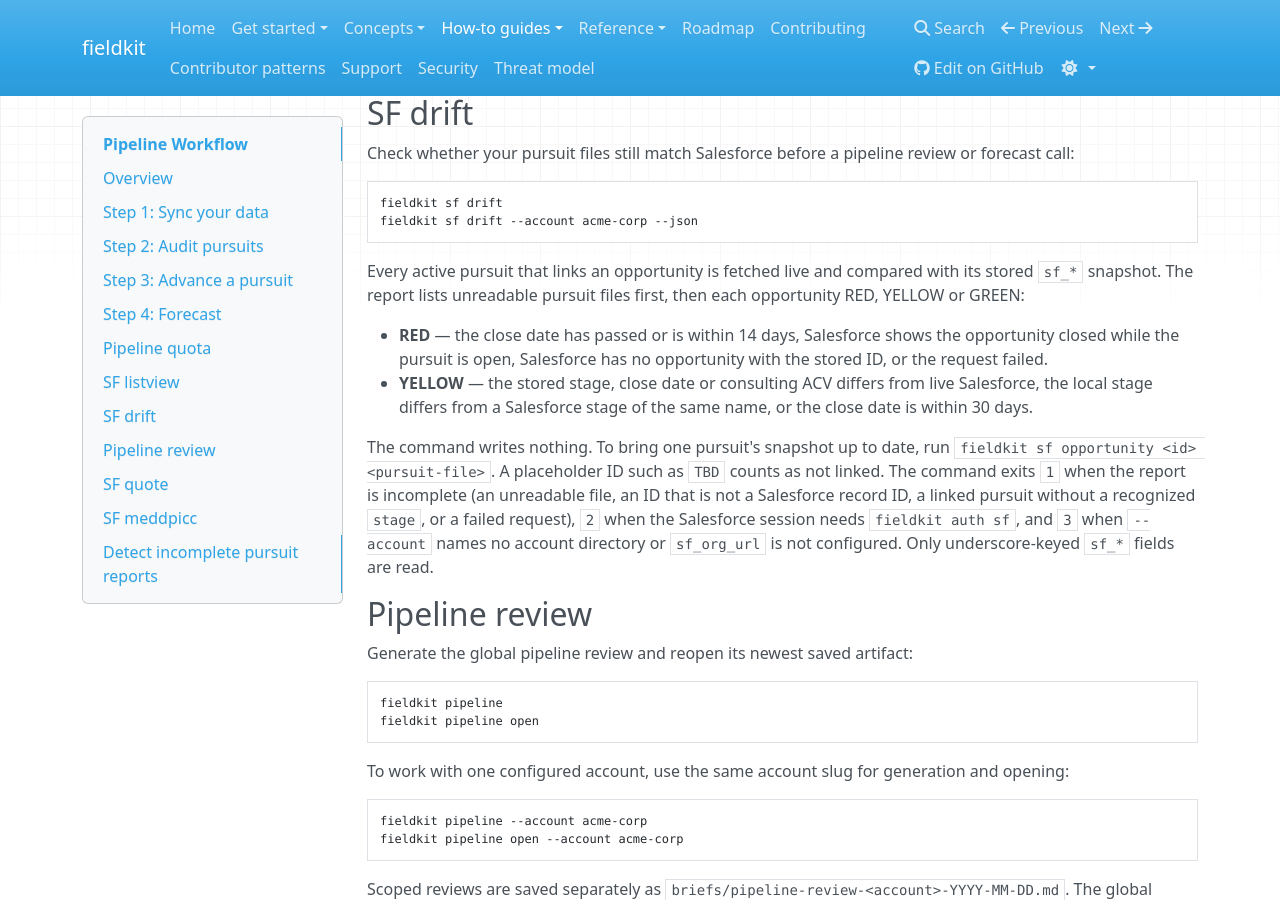
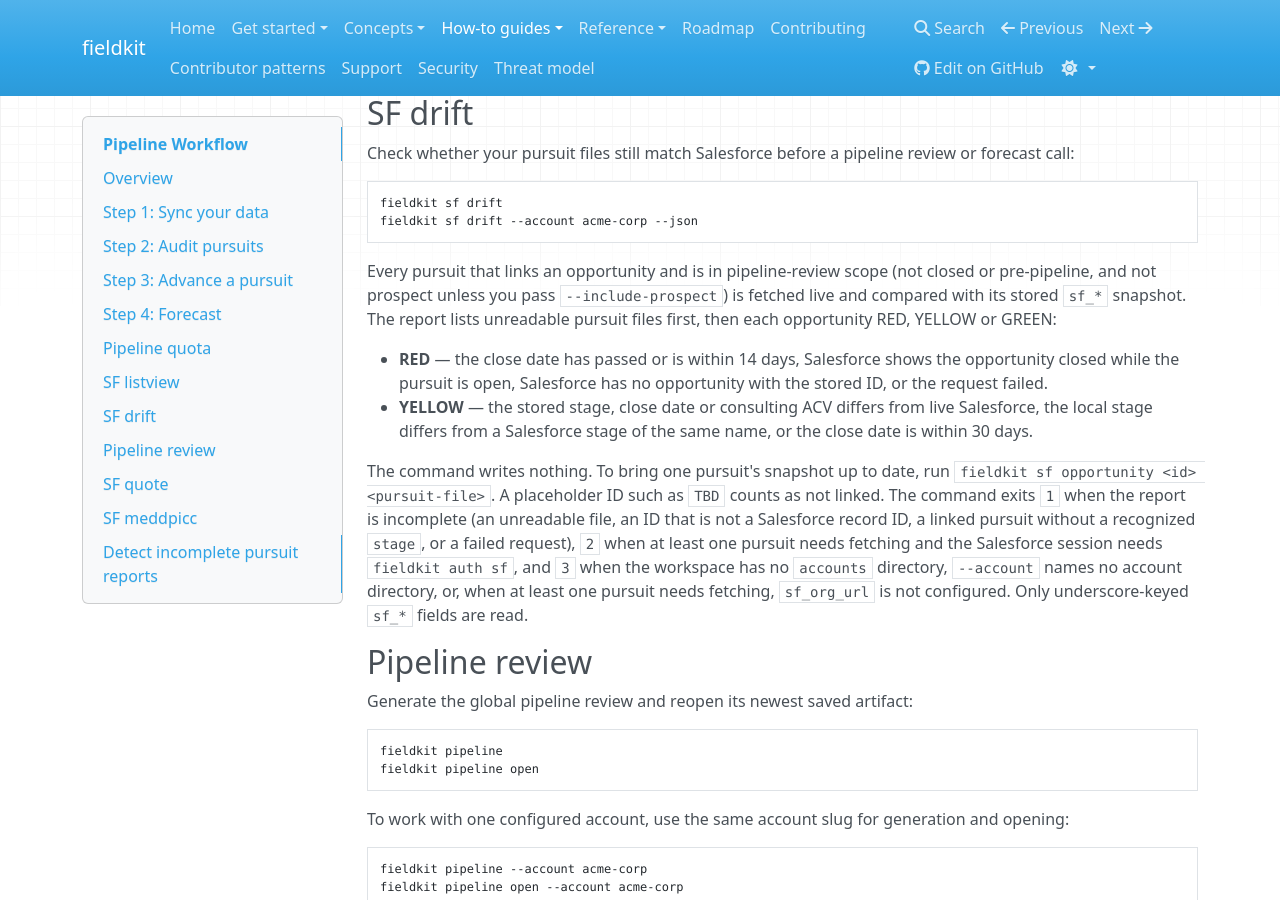
Before and after one commit to mpeter/fieldkit-cli, an MkDocs documentation site: the page built from docs/guides/pipeline-workflow.md, in a window 1280 px wide and 900 px high, scrolled down 5224 px. Built offline with MkDocs 1.6.1, drawn with Linux system fonts in a browser that asks for light colours; nearby versions of some CDN libraries.

Commit message:
docs(sf): state drift scope and when the session and org URL are checked
The guide's scope sentence omitted the prospect and pre-pipeline
exclusions, the exit-1 help omitted linked pursuits without a recognized
stage, and the exit 2/3 text implied the session and sf_org_url are
always checked when they are only needed once a pursuit must be fetched.

````diff
--- a/docs/guides/pipeline-workflow.md
+++ b/docs/guides/pipeline-workflow.md
@@ -288,8 +288,9 @@ fieldkit sf drift
 fieldkit sf drift --account acme-corp --json
 ```
 
-Every active pursuit that links an opportunity is fetched live and compared with
-its stored `sf_*` snapshot. The report lists unreadable pursuit files first, then
+Every pursuit that links an opportunity and is in pipeline-review scope (not
+closed or pre-pipeline, and not prospect unless you pass `--include-prospect`) is
+fetched live and compared with its stored `sf_*` snapshot. The report lists unreadable pursuit files first, then
 each opportunity RED, YELLOW or GREEN:
 
 - **RED** — the close date has passed or is within 14 days, Salesforce shows the
@@ -303,9 +304,11 @@ The command writes nothing. To bring one pursuit's snapshot up to date, run
 `fieldkit sf opportunity <id> <pursuit-file>`. A placeholder ID such as `TBD`
 counts as not linked. The command exits `1` when the report is incomplete (an
 unreadable file, an ID that is not a Salesforce record ID, a linked pursuit
-without a recognized `stage`, or a failed request), `2` when the Salesforce
-session needs `fieldkit auth sf`, and `3` when `--account` names no account
-directory or `sf_org_url` is not configured. Only underscore-keyed `sf_*` fields
+without a recognized `stage`, or a failed request), `2` when at least one
+pursuit needs fetching and the Salesforce session needs `fieldkit auth sf`, and `3`
+when the workspace has no `accounts` directory, `--account` names no account
+directory, or, when at least one pursuit needs fetching, `sf_org_url` is not
+configured. Only underscore-keyed `sf_*` fields
 are read.
 
 ## Pipeline review
````
Also changed, not shown: docs/cli-reference.md (+6 -5 lines), docs/reference/exit-codes.md (+8 -5 lines), docs/documentation-contract.json, 1 other file.
